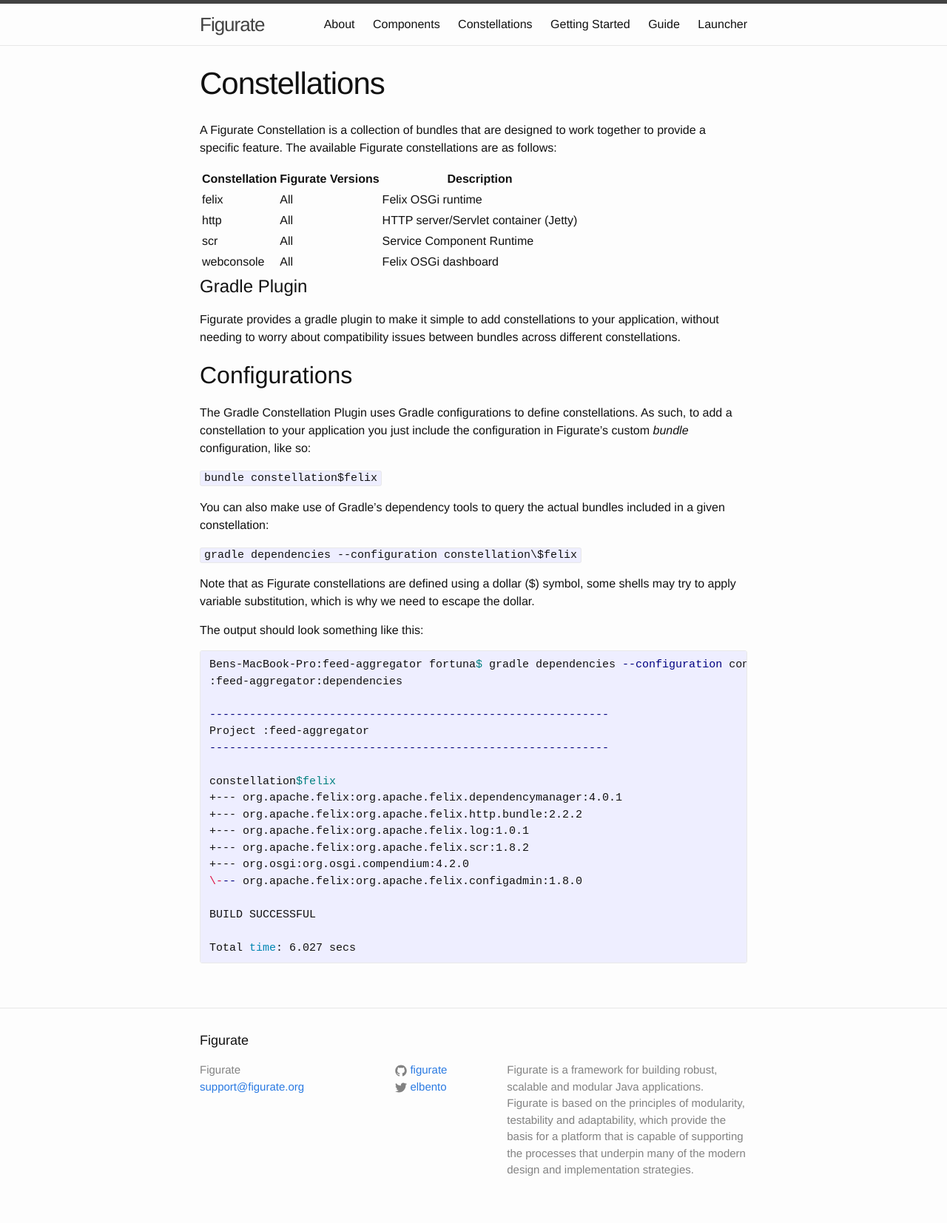
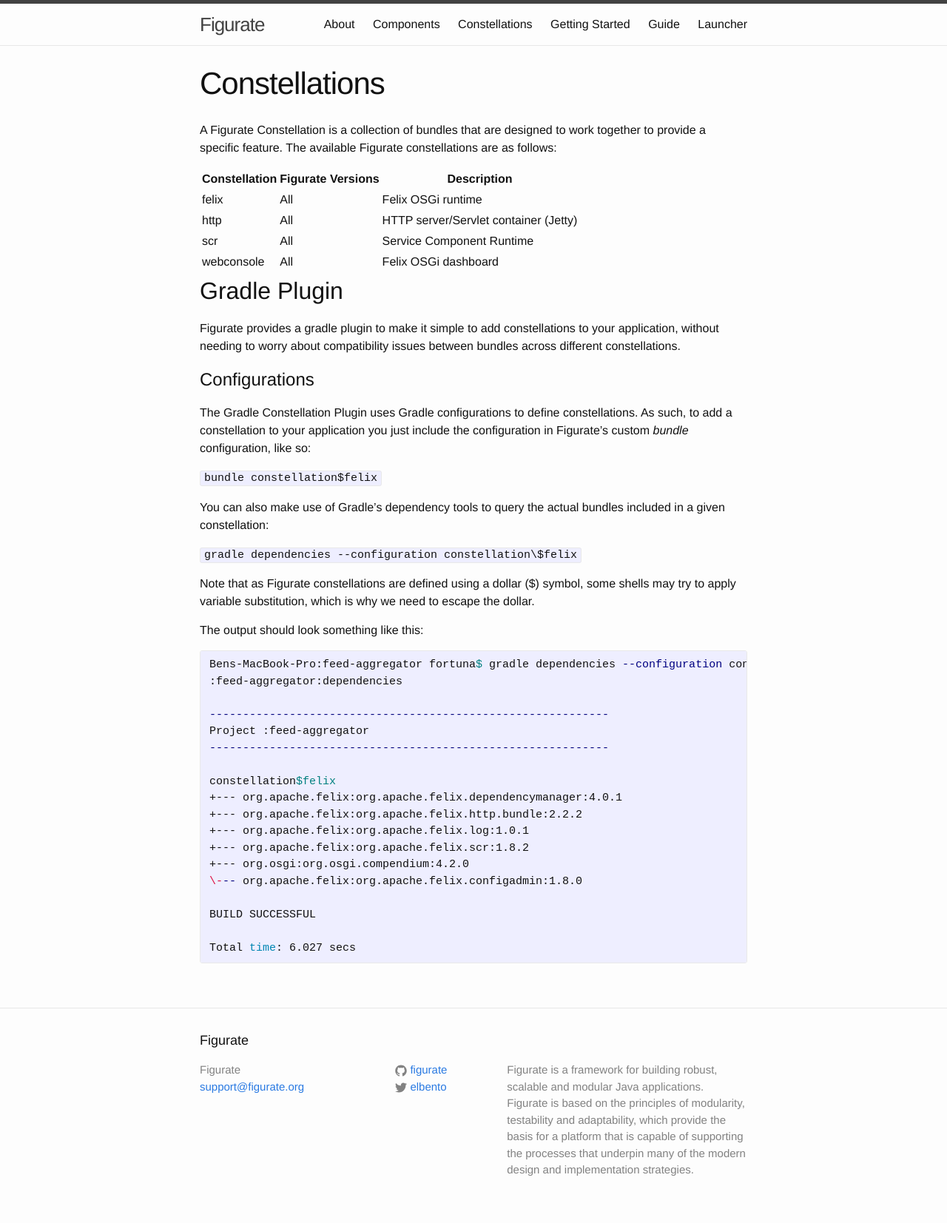
Before and after one commit to figurate/figurate-user-guide, a Jekyll site: the page built from guide/constellations.md, in a window 1280 px wide. Shown: the whole page at 74% size. Built offline with Jekyll 4.4.1, drawn with Linux system fonts in a browser that asks for light colours.

```diff
--- a/guide/constellations.md
+++ b/guide/constellations.md
@@ -5,19 +5,20 @@ title: Constellations
 A Figurate Constellation is a collection of bundles that are designed to work together to provide a specific feature.
 The available Figurate constellations are as follows:
 
-|Constellation   | Figurate Versions | Description
+| Constellation   | Figurate Versions | Description
 |-
-|felix           | All               | Felix OSGi runtime
-|http            | All               | HTTP server/Servlet container (Jetty)
-|scr             | All               | Service Component Runtime
-|webconsole      | All               | Felix OSGi dashboard
+| felix           | All               | Felix OSGi runtime
+| http            | All               | HTTP server/Servlet container (Jetty)
+| scr             | All               | Service Component Runtime
+| webconsole      | All               | Felix OSGi dashboard
 
-# Gradle Plugin
+
+## Gradle Plugin
 
 Figurate provides a gradle plugin to make it simple to add constellations to your application, without needing to
 worry about compatibility issues between bundles across different constellations.
 
-## Configurations
+# Configurations
 
 The Gradle Constellation Plugin uses Gradle configurations to define constellations. As such, to add a constellation
 to your application you just include the configuration in Figurate's custom *bundle* configuration, like so:
```
